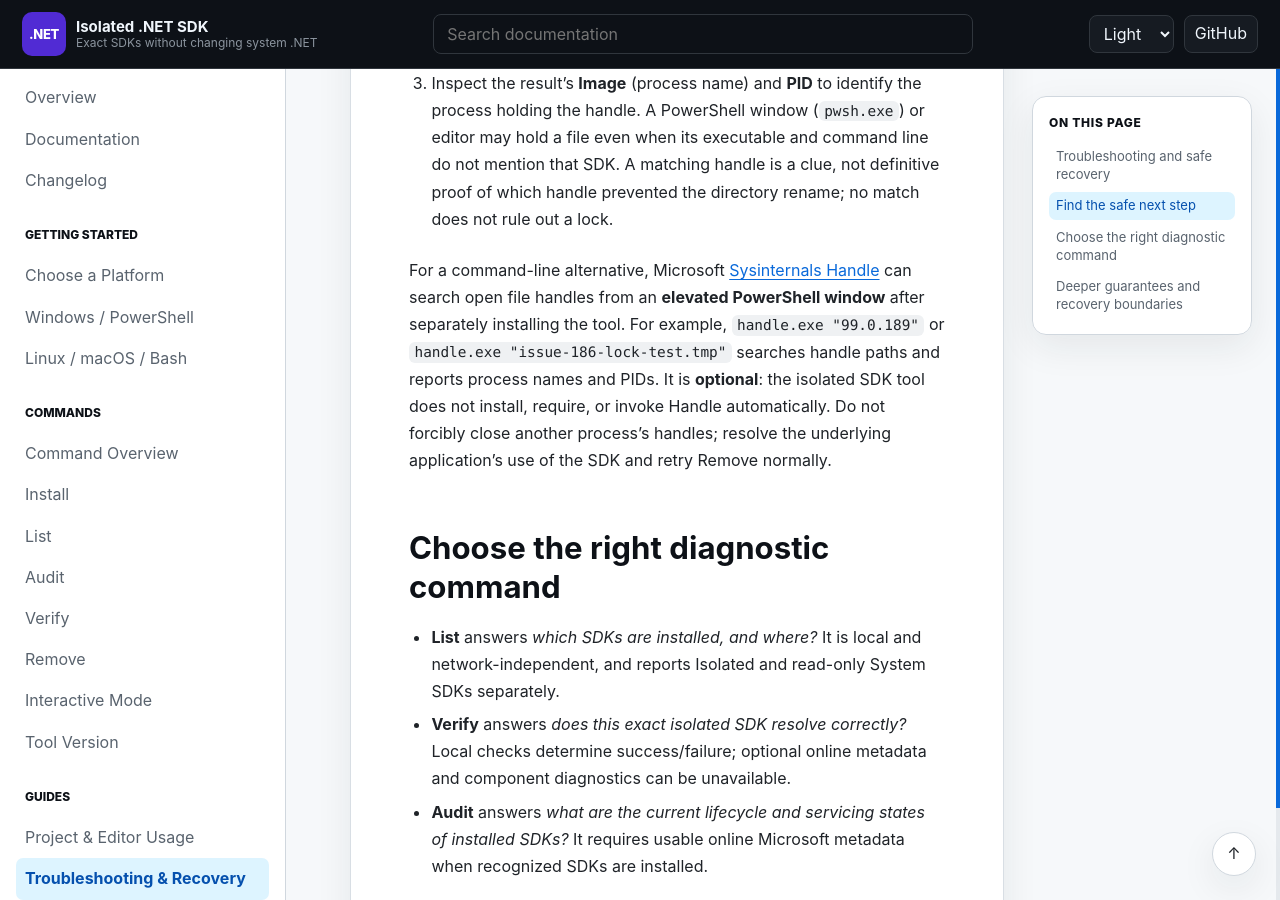
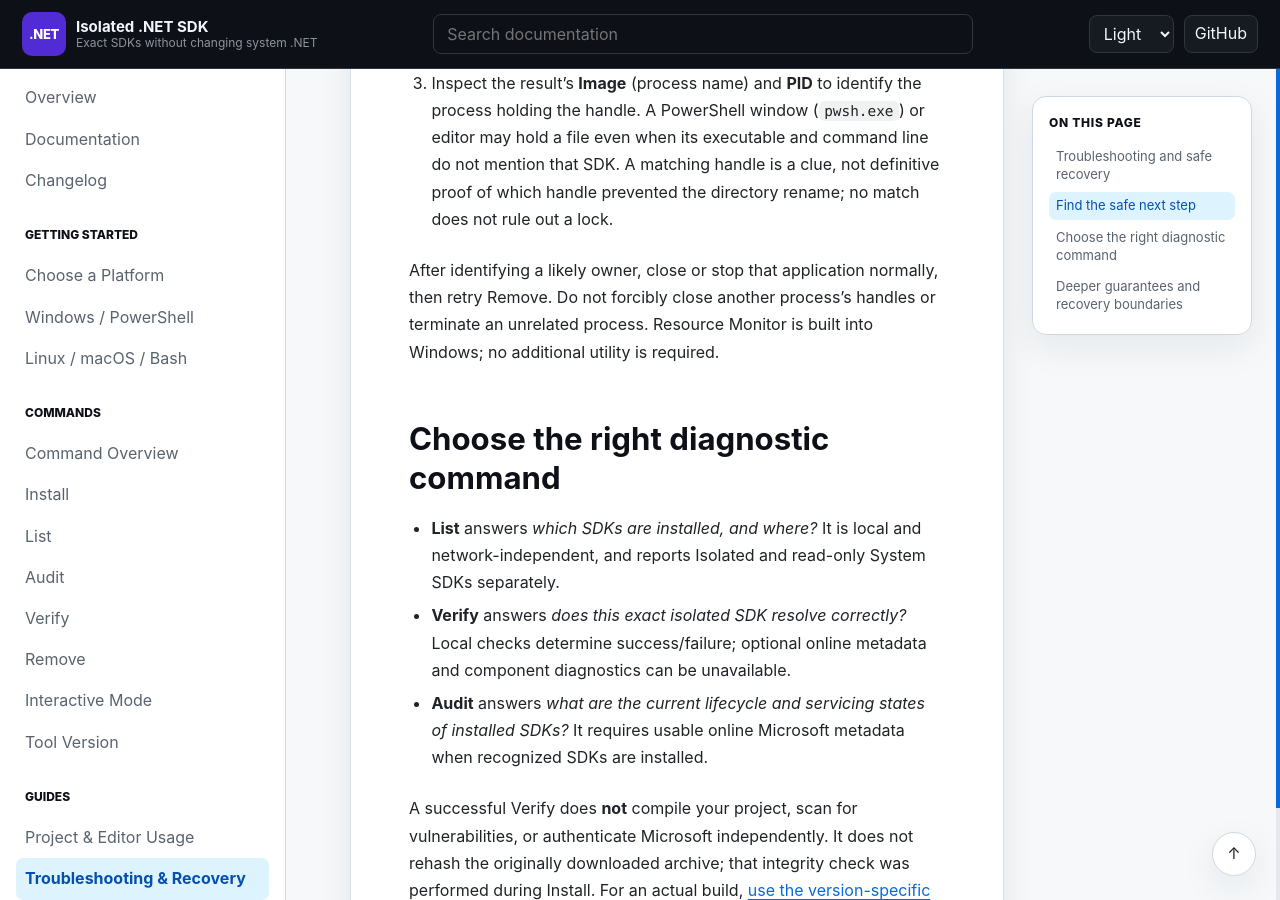
Before and after one commit to infoconex/isolated-dotnet-sdk, a Jekyll site: the page built from docs/guides/troubleshooting.md, in a window 1280 px wide and 900 px high, scrolled down 6560 px. Built offline with Jekyll 4.4.1, drawn with Linux system fonts in a browser that asks for light colours; our own code applies the rules of GitHub Pages for plain Markdown files.

Commit message:
docs(remove): use built-in Resource Monitor without external handle utility

```diff
--- a/docs/guides/troubleshooting.md
+++ b/docs/guides/troubleshooting.md
@@ -30,7 +30,7 @@ On Windows, PowerShell removal failures display a colored **Error** heading and
 2. Enter part of the **full file path**, not necessarily a process name. For example, try the SDK version folder (`99.0.189`), its parent directory (`dotnet-sdks` for the default installation), or a suspected locked filename (`issue-186-lock-test.tmp`). If one search yields no results, try a different part of the path.
 3. Inspect the result's **Image** (process name) and **PID** to identify the process holding the handle. A PowerShell window (`pwsh.exe`) or editor may hold a file even when its executable and command line do not mention that SDK. A matching handle is a clue, not definitive proof of which handle prevented the directory rename; no match does not rule out a lock.
 
-For a command-line alternative, Microsoft [Sysinternals Handle](https://learn.microsoft.com/en-us/sysinternals/downloads/handle) can search open file handles from an **elevated PowerShell window** after separately installing the tool. For example, `handle.exe "99.0.189"` or `handle.exe "issue-186-lock-test.tmp"` searches handle paths and reports process names and PIDs. It is **optional**: the isolated SDK tool does not install, require, or invoke Handle automatically. Do not forcibly close another process's handles; resolve the underlying application's use of the SDK and retry Remove normally.
+After identifying a likely owner, close or stop that application normally, then retry Remove. Do not forcibly close another process's handles or terminate an unrelated process. Resource Monitor is built into Windows; no additional utility is required.
 
 ## Choose the right diagnostic command
 
```
